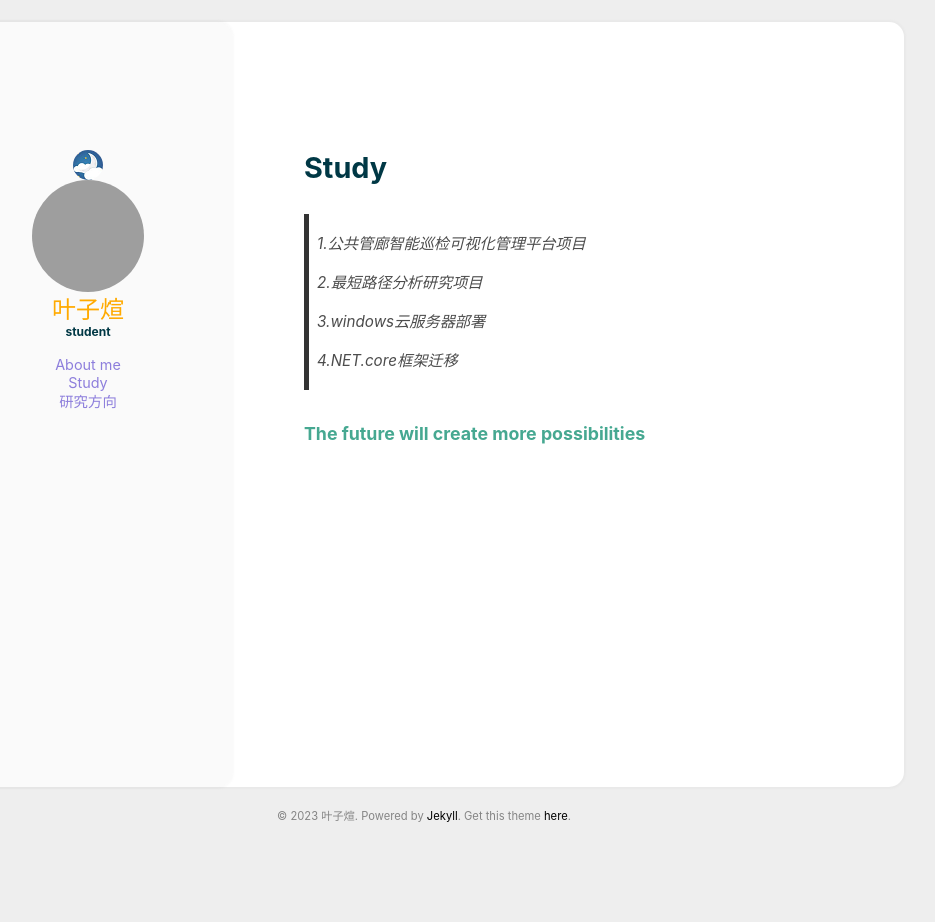
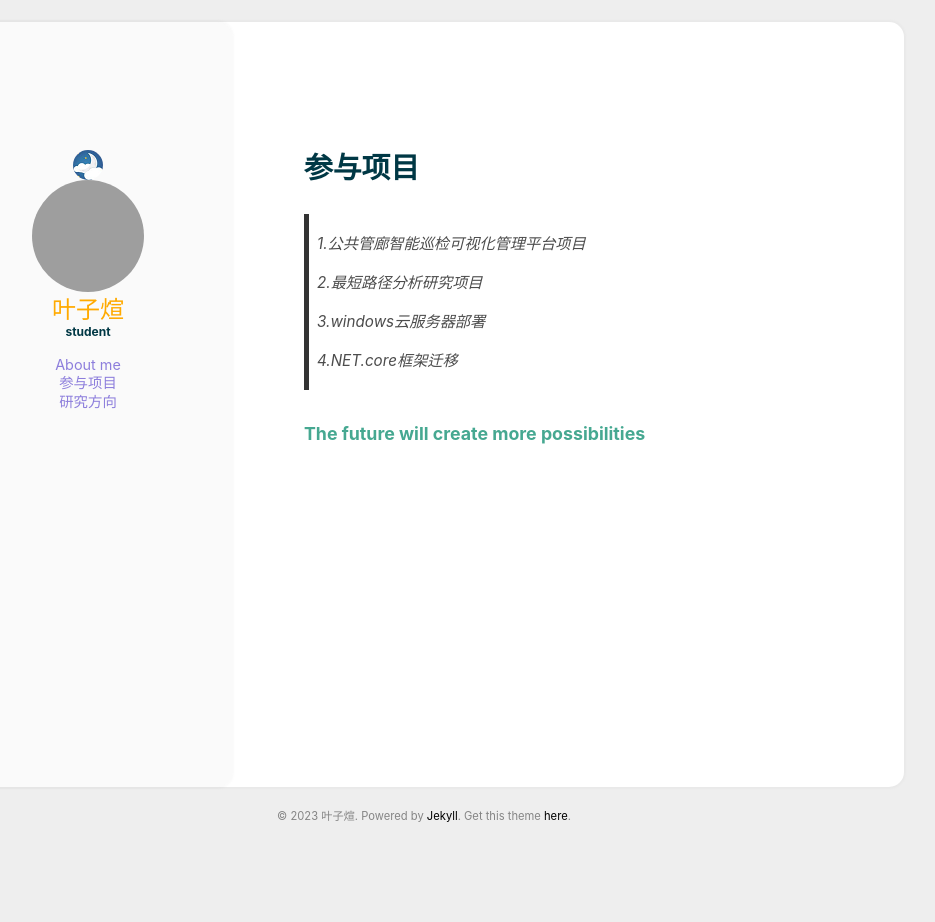
Before and after one commit to yeyeeeI/yeyeI.github.io, a Jekyll site: the page built from _additional_pages/Study.md, in a window 1280 px wide. Shown: the whole page, without its empty margins (216-1151 px from the left). Built offline with Jekyll 4.4.1, drawn with Linux system fonts in a browser that asks for light colours; grey boxes are pictures that could not be loaded.

Commit message:
Update Study.md

```diff
--- a/_additional_pages/Study.md
+++ b/_additional_pages/Study.md
@@ -1,5 +1,5 @@
 ---
-title: Study
+title: 参与项目
 layout: simple
 order: 2
 ---
```
